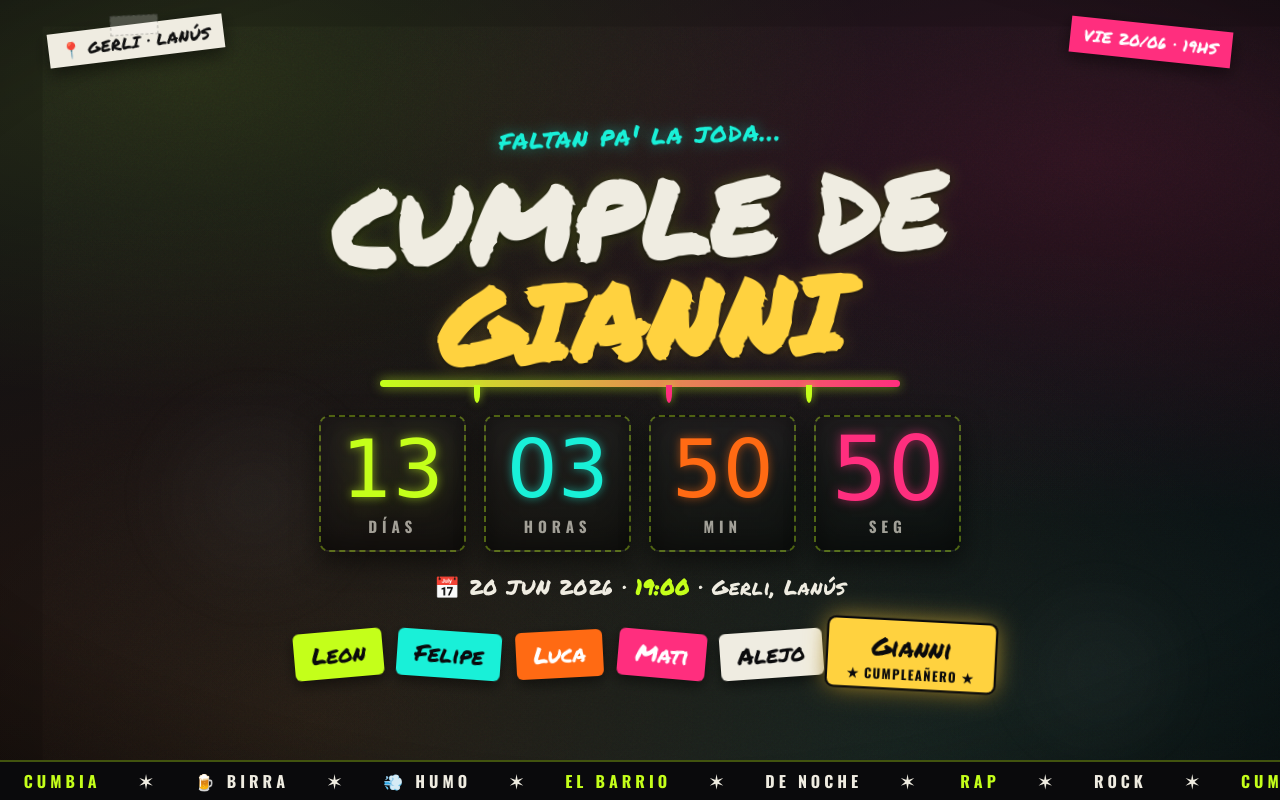
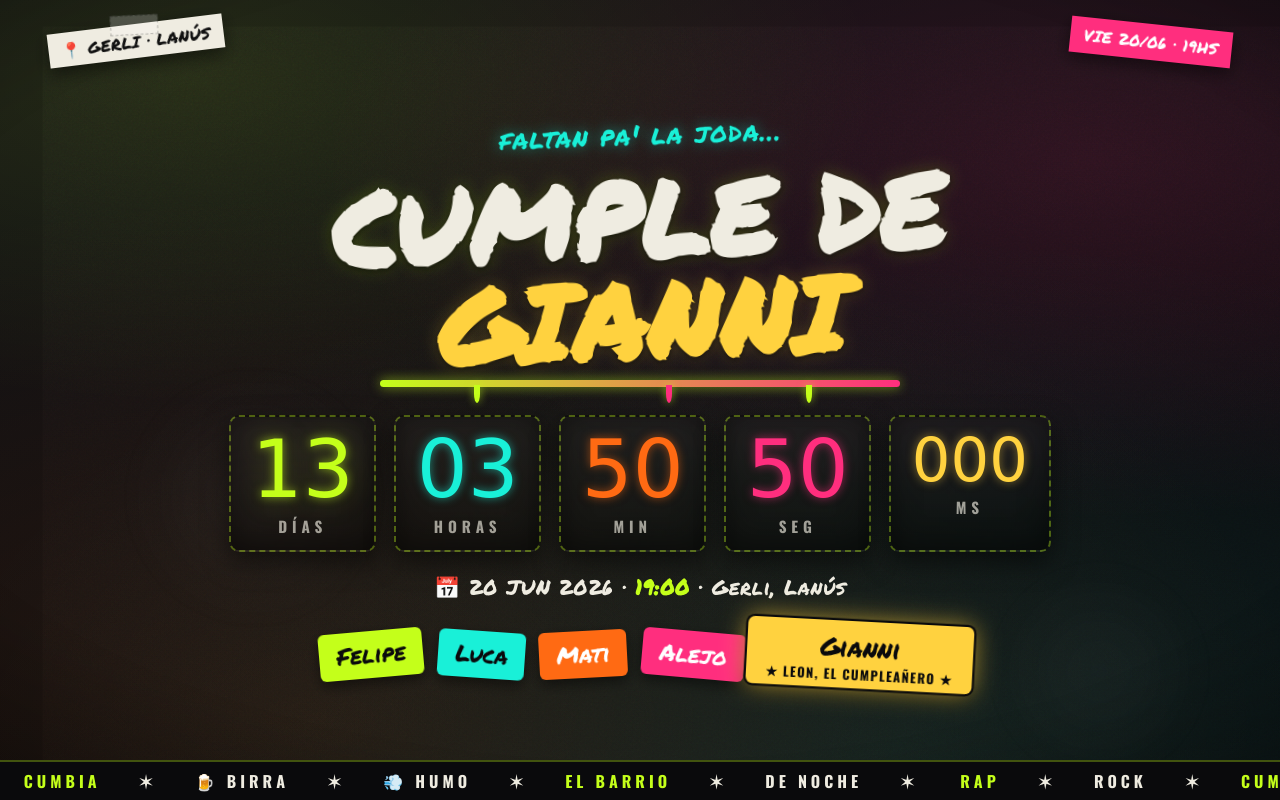
Before and after one commit to felipendelicia/LPDG, a plain HTML site: page index.html in a window 1280 px wide. Drawn offline with nearby package versions, Linux system fonts and the light colour scheme; a web font is replaced by a local one.

Commit message:
Agregar milisegundos (rAF) y corregir crew: Leon=Gianni (apodo)

```diff
--- a/index.html
+++ b/index.html
@@ -217,6 +217,10 @@
   .cell:nth-child(2) .num{color:var(--spray-cyan);text-shadow:0 0 10px rgba(25,240,216,.55)}
   .cell:nth-child(3) .num{color:var(--spray-orange);text-shadow:0 0 10px rgba(255,106,19,.55)}
   .cell:nth-child(4) .num{color:var(--spray-pink);text-shadow:0 0 10px rgba(255,46,126,.55)}
+  .cell:nth-child(5) .num{color:var(--gold);text-shadow:0 0 10px rgba(255,210,63,.5)}
+  .cell:nth-child(5){animation-delay:1.35s}
+  .cell--ms{min-width:clamp(72px,16vw,124px)}
+  .cell--ms .num{font-size:clamp(1.7rem,6.5vw,3.8rem)}
   .num.tick{transform:scale(1.12)}
 
   .lbl{
@@ -323,17 +327,17 @@
       <div class="cell"><div class="num" id="h">00</div><div class="lbl">Horas</div></div>
       <div class="cell"><div class="num" id="m">00</div><div class="lbl">Min</div></div>
       <div class="cell"><div class="num" id="s">00</div><div class="lbl">Seg</div></div>
+      <div class="cell cell--ms"><div class="num" id="ms">000</div><div class="lbl">Ms</div></div>
     </div>
 
     <p class="when">📅 20 JUN 2026 · <b>19:00</b> · Gerli, Lanús</p>
 
     <div class="crew">
-      <span class="tag">Leon</span>
       <span class="tag">Felipe</span>
       <span class="tag">Luca</span>
       <span class="tag">Mati</span>
       <span class="tag">Alejo</span>
-      <span class="tag host">Gianni<small>★ Cumpleañero ★</small></span>
+      <span class="tag host">Gianni<small>★ Leon, el cumpleañero ★</small></span>
     </div>
   </main>
 
@@ -348,17 +352,17 @@
   const TARGET = new Date('2026-06-20T19:00:00-03:00').getTime();
 
   const el = { d:document.getElementById('d'), h:document.getElementById('h'),
-               m:document.getElementById('m'), s:document.getElementById('s') };
+               m:document.getElementById('m'), s:document.getElementById('s'),
+               ms:document.getElementById('ms') };
 
   // duplicate marquee for seamless loop
   const track = document.getElementById('track');
   track.innerHTML += track.innerHTML;
 
-  const pad = n => String(n).padStart(2,'0');
-  let lastS = -1;
+  const pad = (n,w=2) => String(n).padStart(w,'0');
 
-  function set(node, val){
-    const v = pad(val);
+  function set(node, val, w){
+    const v = pad(val,w);
     if(node.textContent !== v){
       node.textContent = v;
       node.classList.add('tick');
@@ -374,11 +378,14 @@
     set(el.h, Math.floor(sec%86400/3600));
     set(el.m, Math.floor(sec%3600/60));
     set(el.s, sec%60);
+    el.ms.textContent = pad(diff%1000,3);   // sin tick: cambia cada frame
+    raf = requestAnimationFrame(tick);
   }
+  let raf;
 
   let partyStarted = false;
   function done(){
-    el.d.textContent='00'; el.h.textContent='00'; el.m.textContent='00'; el.s.textContent='00';
+    el.d.textContent='00'; el.h.textContent='00'; el.m.textContent='00'; el.s.textContent='00'; el.ms.textContent='000';
     if(partyStarted) return; partyStarted = true;
     document.body.classList.add('party');
     document.querySelector('.eyebrow').textContent = '¡ARRANCÓ LA JODA! 🔥';
@@ -393,11 +400,10 @@
       c.style.animationDelay=Math.random()*2+'s';
       document.body.appendChild(c);
     }
-    clearInterval(timer);
+    cancelAnimationFrame(raf);
   }
 
   tick();
-  const timer = setInterval(tick, 1000);
 </script>
 </body>
 </html>
```
